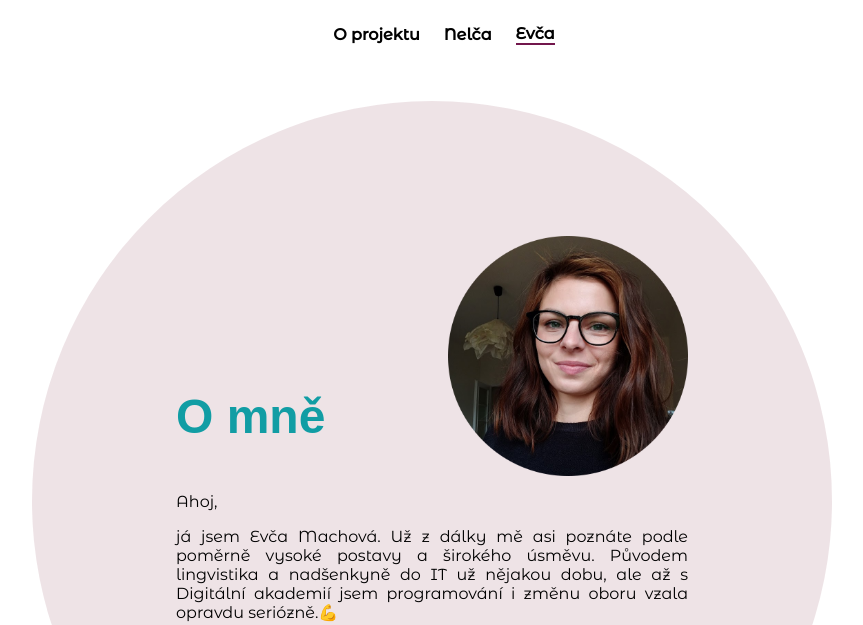
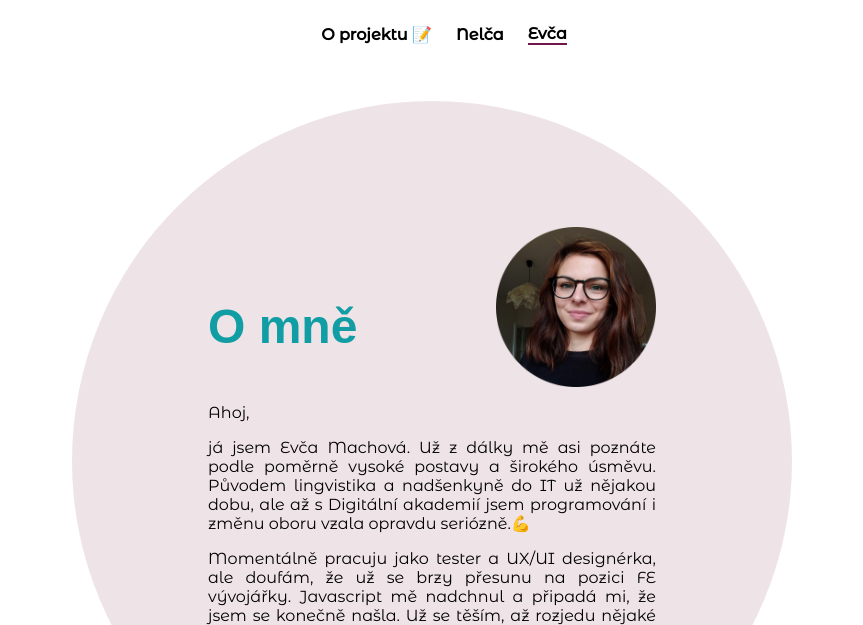
Before and after one commit to Nelusa/o-projektu, a plain HTML site: page evca.html in a window 1280 px wide. Shown: the top 625 px of the page, without its empty margins (208-1071 px from the left). Drawn offline with Linux system fonts and the light colour scheme; a web font is replaced by a local one.

Commit message:
Závěrečné úpravy

```diff
--- a/evca.html
+++ b/evca.html
@@ -12,7 +12,7 @@
       <nav id="navigation" class="info-navigation">
         <ul id="info-navigation__items">
           <li class="info-navigation__item">
-            <a href="index.html">O projektu</a>
+            <a href="index.html">O projektu 📝</a>
           </li>
           <li class="info-navigation__item"><a href="nelca.html">Nelča</a></li>
           <li class="info-navigation__item navigation__item--actual">
--- a/style.css
+++ b/style.css
@@ -195,8 +195,8 @@ ul#info-navigation__items {
     display: flex;
     justify-content: center;
     align-items: center;
-    width: 50em;
-    height: 50em;
+    width: 45em;
+    height: 45em;
     aspect-ratio: 1/1;
     background-color: var(--light-pink);
     padding: 5em;
@@ -212,7 +212,7 @@ ul#info-navigation__items {
   }
 
   .about__photo {
-    height: 15em;
+    height: 10em;
   }
 
   .about__contacts {
@@ -241,9 +241,7 @@ ul#info-navigation__items {
     max-width: 40%;
     position: fixed;
     left: 58%;
-    top: 5px;
-    /* max-height: 100vh; */
-    /* bottom: 0%; */
+    bottom: 0;
   }
 }
 
```
